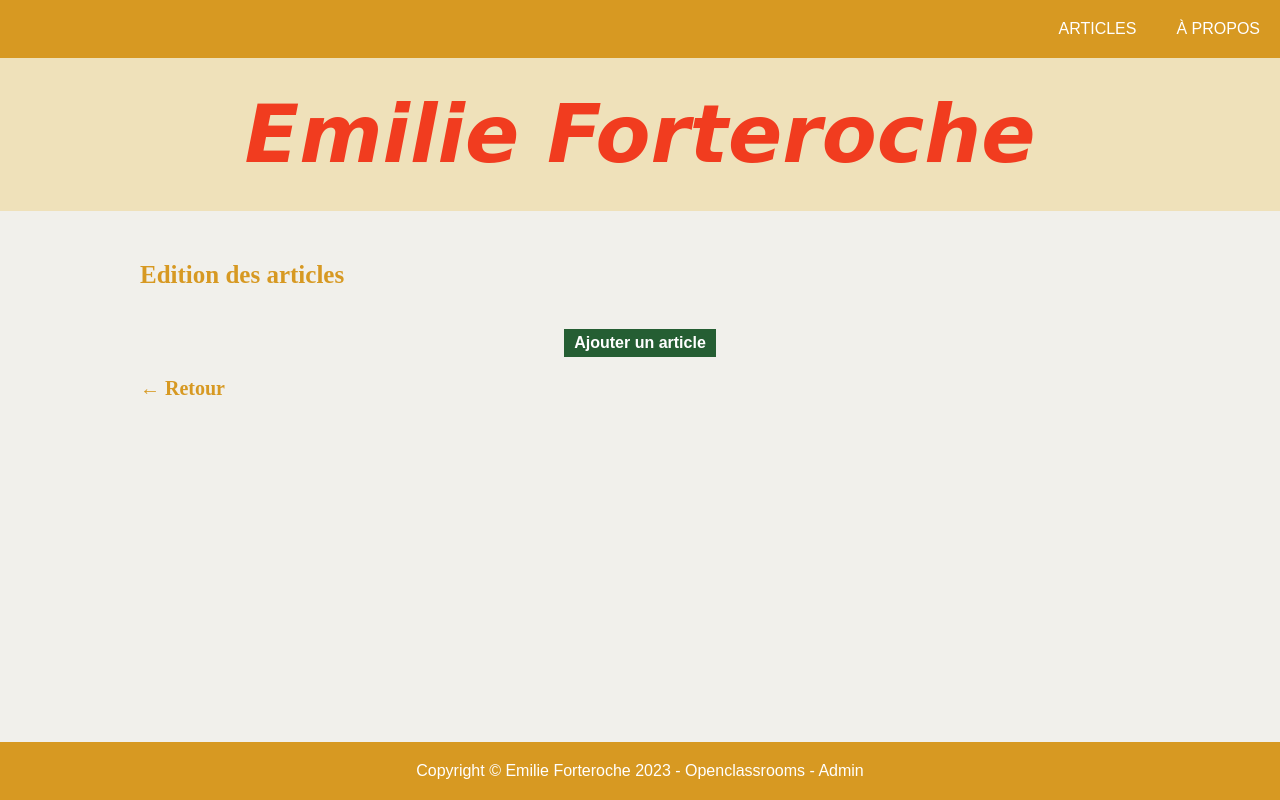
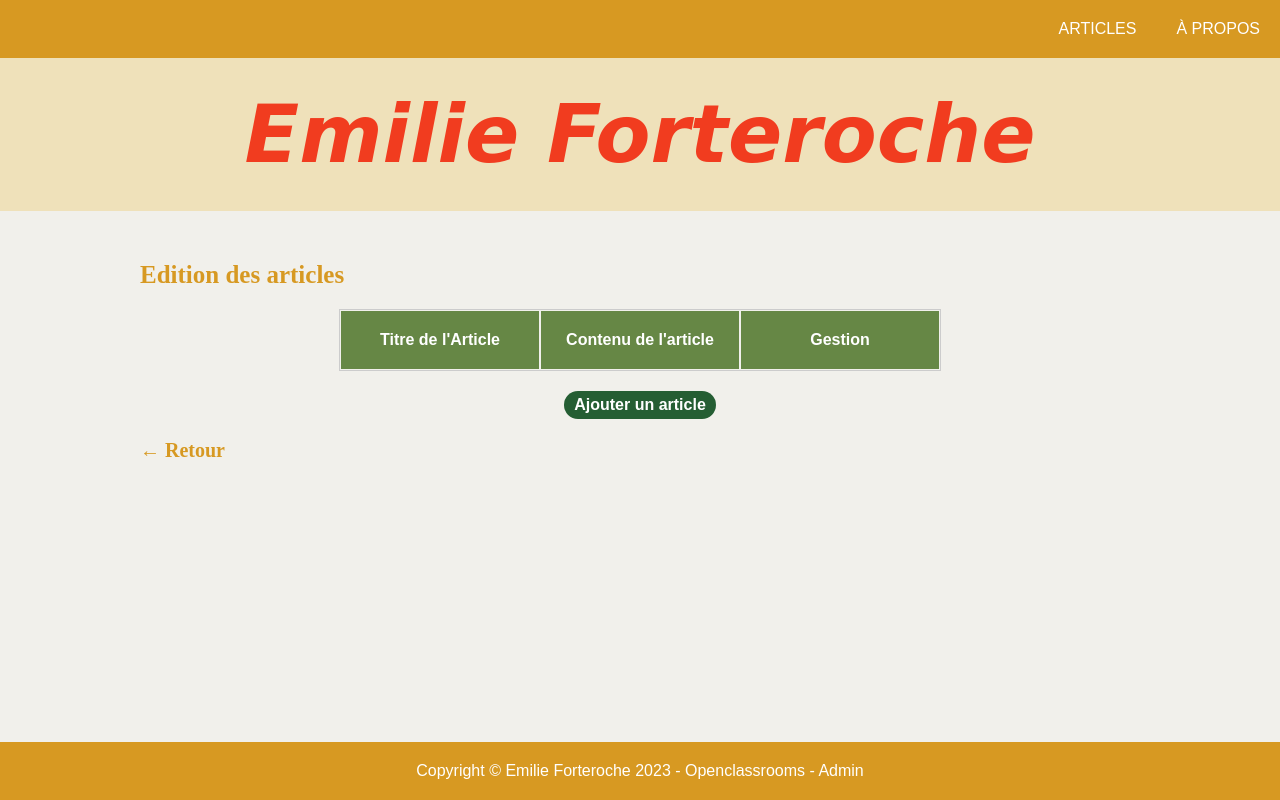
Before and after one commit to QuentinDidelot/Blog_Forteroche, a PHP site: template views/templates/editionArticle.php in a window 1280 px wide. Run offline with PHP 8.4, Linux system fonts and the light colour scheme; the template is opened without the code that fills it, so the values that code supplies are empty; some web fonts are replaced.

Commit message:
Étape 4 - CSS et mise en page

```diff
--- a/controllers/AdminController.php
+++ b/controllers/AdminController.php
@@ -58,8 +58,6 @@ class AdminController {
         $column = isset($_GET['column']) ? $_GET['column'] : "id" ;
         $order = isset($_GET['order']) ? $_GET['order'] : "desc";
         $comments = $commentManager->getAllCommentsWithArticleName($column, $order);
-        var_dump($comments);
-        die;
 
         // Regrouper les commentaires par article et calculer le nombre de commentaires pour chaque article
         $articles = [];
--- a/css/style.css
+++ b/css/style.css
@@ -22,6 +22,7 @@
     --commentPaleColor: #99a140;
     --commentSecondePaleColor : #a9c58e;
     --commentColor: #255E33;
+    --commentTitleColor : #668745;
 }
 
 /**
@@ -118,6 +119,8 @@ form .formGrid .submit {
     color: white;
     background-color: var(--commentColor);
     border: none;
+    border-radius: 15px;
+
 }
 
 /**
@@ -340,11 +343,24 @@ a.info {
     font-weight: bold;
     min-width: 200px;
     width: 200px;
+    background-color: var(--commentTitleColor);
+    justify-content: center;
+}
+
+.articleLine .article_content{
+    flex-grow: 2;
+    justify-content: center;
+}
+
+.articleLine .article_title {
+    font-weight: bold;
+    min-width: 200px;
+    width: 200px;
 }
 
 .articleLine .content {
     flex-grow: 1;
-    min-width: 300px;
+    min-width: 350px;
 }
 
 .articleLine .date {
@@ -361,6 +377,14 @@ a.info {
     min-width: 200px;
     width: 200px;
     justify-content: center;
+}
+
+.articleLine .gestion_content{
+    min-width: 200px;
+    width: 200px;
+    justify-content: center;
+    flex: 1;
+    padding: 0 50px 0 50px;
 }
 
 .comment_count {
@@ -384,6 +408,13 @@ a.info {
     width: 100%;
     justify-content: flex-start;
 }
+
+
+.pagination{
+    width: 100%;
+    background-color: var(--commentTitleColor);
+    border: 1px solid #ccc;
+}
 /**
  * Footer global de la page.
  */
--- a/views/templates/commentManagement.php
+++ b/views/templates/commentManagement.php
@@ -18,7 +18,7 @@
 
     <?php foreach ($comments as $comment) { ?>
         <div class="articleLine">
-            <div class="title"><?= $comment ["article_title"]?></div>
+            <div class="article_title"><?= $comment ["article_title"]?></div>
             <div class="pseudo"><?= $comment ["pseudo"]?></div>
             <div class="content"><?= $comment['content'] ?></div>
             <div class="date"><?= $comment['date_creation'] ?></div>
--- a/views/templates/editionArticle.php
+++ b/views/templates/editionArticle.php
@@ -8,9 +8,16 @@
 <h2>Edition des articles</h2>
 
 <div class="adminArticle">
+
+    <div class="articleLine">
+            <div class="title">Titre de l'Article</div>
+            <div class="title article_content">Contenu de l'article</div>
+            <div class="title gestion_content">Gestion</div>
+    </div>
+
     <?php foreach ($articles as $article) { ?>
         <div class="articleLine">
-            <div class="title"><?= $article->getTitle() ?></div>
+            <div class="article_title"><?= $article->getTitle() ?></div>
             <div class="content"><?= $article->getContent(200) ?></div>
             <div><a class="submit" href="index.php?action=showUpdateArticleForm&id=<?= $article->getId() ?>">Modifier</a></div>
             <div><a class="submit" href="index.php?action=deleteArticle&id=<?= $article->getId() ?>" <?= Utils::askConfirmation("Êtes-vous sûr de vouloir supprimer cet article ?") ?> >Supprimer</a></div>
```
Also changed, not shown: views/templates/articleManagement.php (+5 -8 lines).
